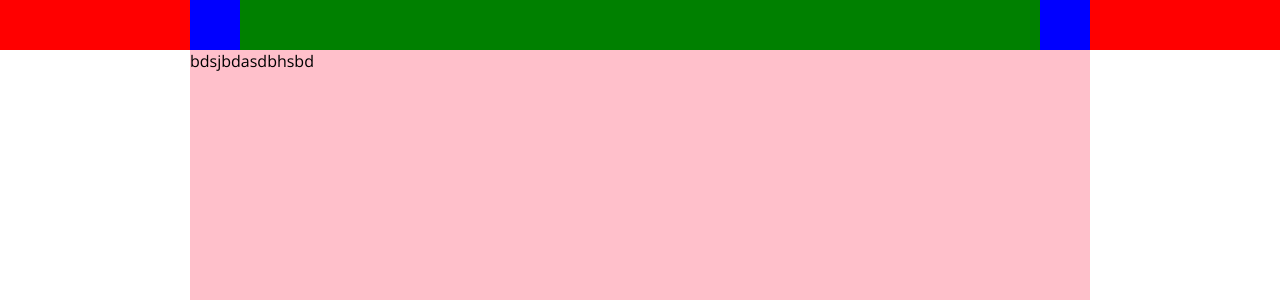
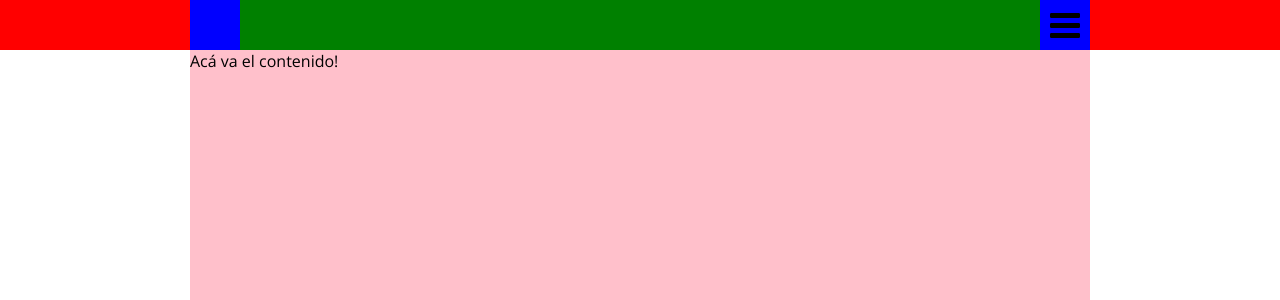
Before and after one commit to MarMuller/miPorfolio, a PHP site: page / in a window 1280 px wide. Shown: the top 300 px of the page. Run offline with PHP 8.4, Linux system fonts and the light colour scheme.

Commit message:
CSS para Botón de Navegador

```diff
--- a/css/style.css
+++ b/css/style.css
@@ -35,12 +35,18 @@ nav {
   width: 50px;
   height: 50px;
   background-color: blue;
+  display: flex;
+  justify-content: center;
+  align-items: center;
 }
 
 .nav-button {
   width: 50px;
   height: 50px;
   background-color: blue;
+  display: flex;
+  justify-content: center;
+  align-items: center;
 }
 
 .content {
--- a/includes/header.php
+++ b/includes/header.php
@@ -2,7 +2,9 @@
 
   <nav>
     <div class="logo"></div>
-    <div class="nav-button"></div>
+    <div class="nav-button">
+      <i class="fa fa-bars" style="font-size:35px"></i>
+    </div>
   </nav>
 
 </div>
--- a/index.php
+++ b/index.php
@@ -4,6 +4,7 @@
   <head>
     <meta name="viewport" content="width=device-width, initial-scale=1">
     <meta charset="utf-8">
+    <link rel="stylesheet" href="https://cdnjs.cloudflare.com/ajax/libs/font-awesome/4.7.0/css/font-awesome.min.css">
     <link rel="stylesheet" type="text/css" href="css/style.css">
     <title>MarMuller Porfolio</title>
   </head>
@@ -14,7 +15,7 @@
     <?php include('includes/header.php');?>
 
     <div class="content">
-      bdsjbdasdbhsbd
+      Acá va el contenido!
     </div>
 
     <!-- FOOTER -->
```
